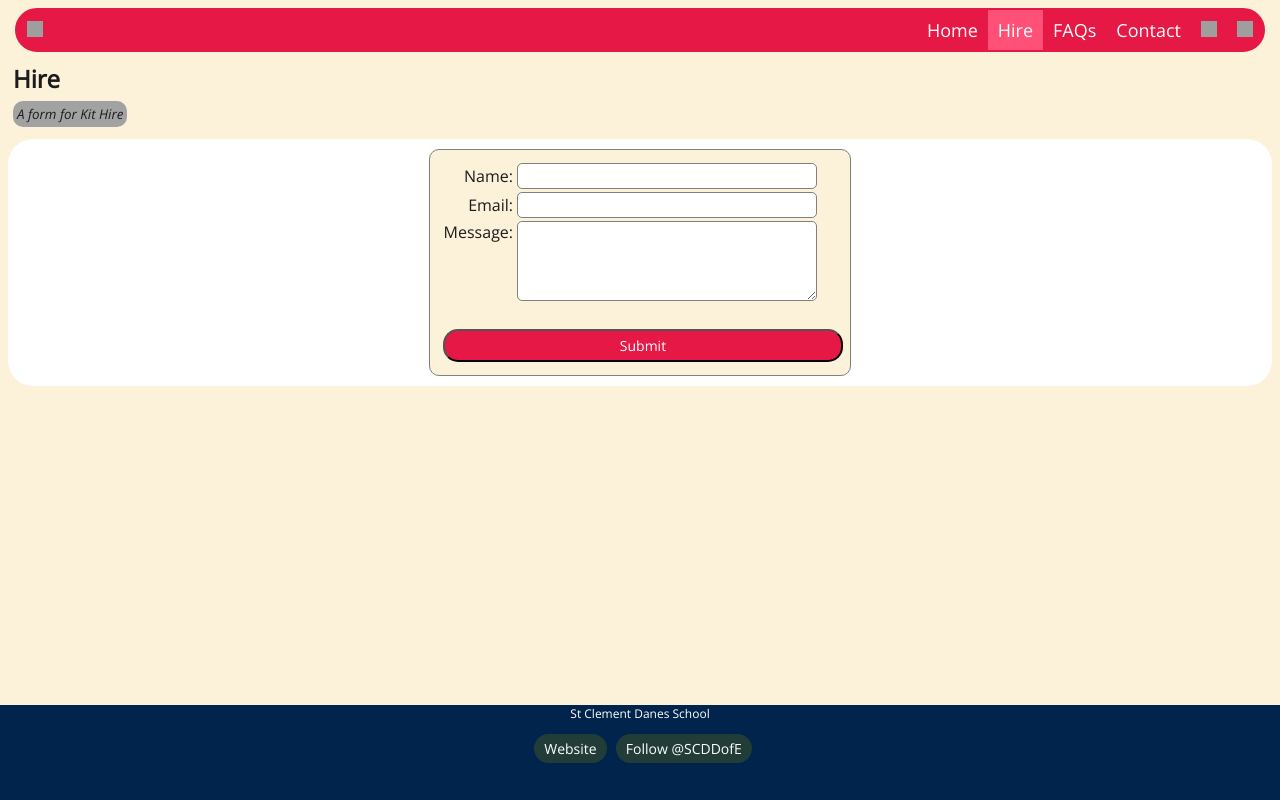
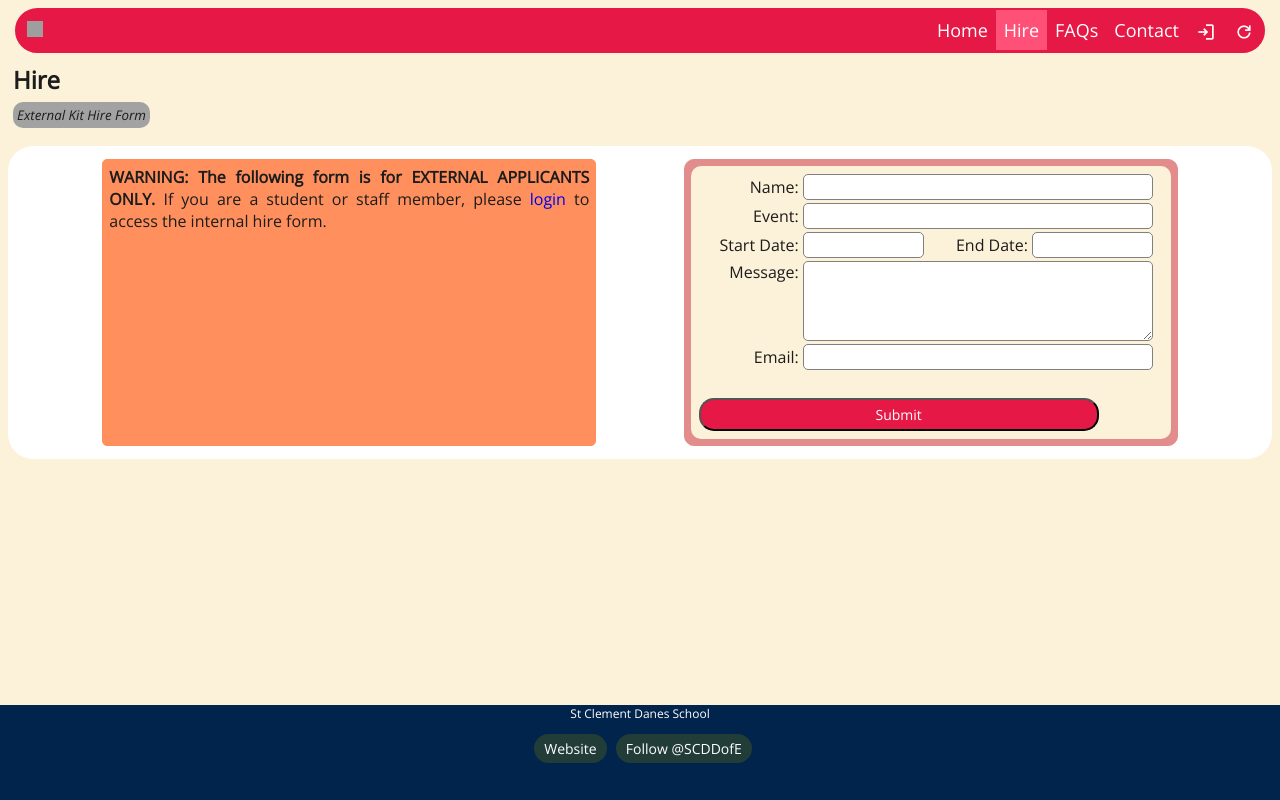
Before and after one commit to madscientist-314/kitloggerwebsite, a plain HTML site: page hire.html in a window 1280 px wide. Drawn offline with nearby package versions, Linux system fonts and the light colour scheme; grey boxes are pictures that could not be loaded.

Commit message:
v0.0.14 External Hire Form layout  On branch main  Your branch is up to date with 'origin/main'.
 Changes to be committed:
	modified:   faqs.html
	modified:   hire.html
	modified:   index.html
	new file:   script.js
	modified:   static/style.css

```diff
--- a/hire.html
+++ b/hire.html
@@ -1,5 +1,5 @@
 <!-- GNU AGPLv3.0 2023
-  Software: v0.0.13
+  Software: v0.0.14
   Kit Logger - DofE Kit Management System
   Copyright (C) 2023 Thomas Kirby
 
@@ -24,6 +24,8 @@
     <meta name="viewport" content="width=device-width, initial-scale=1" />
     <link rel="icon" href="https://i.imgur.com/ERlryfF.png" />
     <link rel="stylesheet" href="static\style.css" type="text/css" />
+    <link rel="stylesheet" href="https://fonts.googleapis.com/css2?family=Material+Symbols+Outlined:opsz,wght,FILL,GRAD@20..48,100..700,0..1,-50..200" />
+    <!--https://fonts.google.com/icons?preview.size=14&preview.layout=grid&classification=Display&stroke=Sans+Serif&vfonly=true&selected=Material+Symbols+Outlined:refresh:FILL@0;wght@400;GRAD@0;opsz@20&icon.size=18&icon.color=%23e8eaed&icon.platform=web-->
     <script>
       var root = document.querySelector(":root");
       var rs = getComputedStyle(root);
@@ -38,20 +40,14 @@
     <!--Navigation Bar-->
     <div class="topnav">
       <a href="index.html">
-        <img
-          alt="Refresh"
-          src="https://img.icons8.com/ios-filled/50/FFFFFF/restart--v1.png"
-          width="16"
-          height="16"
-        >
+        <span class="material-symbols-outlined">
+          refresh
+          </span>
       </a>
       <a href="https://madscientist-314.github.io/kitloggerwebsite/login">
-        <img
-          src="https://cdn.pixabay.com/photo/2018/11/13/21/43/avatar-3814049_640.png"
-          alt="Login"
-          width="16"
-          height="16"
-        >
+        <span class="material-symbols-outlined" style="text-align: centre;">
+          login
+        </span>
       </a>
       <a href="https://madscientist-314.github.io/kitloggerwebsite/contact">
         Contact
@@ -59,7 +55,10 @@
       <a href="https://madscientist-314.github.io/kitloggerwebsite/faqs">
         FAQs
       </a>
-      <a class="active" href="https://madscientist-314.github.io/kitloggerwebsite/hire">
+      <a
+        class="active"
+        href="https://madscientist-314.github.io/kitloggerwebsite/hire"
+      >
         Hire
       </a>
       <a href="https://madscientist-314.github.io/kitloggerwebsite/">
@@ -78,30 +77,52 @@
 
   <body>
     <h1>Hire</h1>
-    <sub>A form for Kit Hire</sub>
-    <p></p>
+    <sub>External Kit Hire Form</sub>
+    <br>
+    <br>
     <div class="flex-box">
+      <div class="warning">
+        <b>WARNING: The following form is for EXTERNAL APPLICANTS ONLY.</b>
+        If you are a student or staff member, please <a href="login.html" style="text-decoration: none;">login</a> to access the internal hire form.
+      </div>
+      <div class="form">
       <form class="hire" action="/form-handler.html" method="post">
         <ul>
           <li>
             <label for="name">Name:</label>
-            <input type="text" id="name" name="user_name" />
+            <input type="text" id="name" name="userName" />
           </li>
           <li>
-            <label for="mail">Email:</label>
-            <input type="email" id="mail" name="user_email" />
+            <label for="mail">Event:</label>
+            <input type="text" id="subject" name="subject" />
+          </li>
+          <li>
+            <label for="mail">Start Date:</label>
+            <input class="date" type="text" id="startDate" name="startDate" />
+            <label for="mail">End Date:</label>
+            <input class="date" type="text" id="endDate" name="userEmail" />
           </li>
           <li>
             <label for="msg">Message:</label>
-            <textarea id="msg" name="user_message"></textarea>
+            <textarea id="msg" name="userMessage"></textarea>
+          </li>
+          <li>
+          <label for="mail">Email:</label>
+          <input type="text" id="email" name="userEmail" />
           </li>
           <li>
             <label for="">
           <li>
-            <button class="hire" type="submit">Submit</button>
+            <button class="hire" id="externalHire" type="submit">Submit</button>
+            <script>
+              document.getElementById("externalHire").onclick = function() {
+                alert("Thank you for your request. We will be in touch shortly.");
+              };
+            </script>
           </li>
         </ul>
       </form>
+    </div>
     </div>
   </body>
 
--- a/static/style.css
+++ b/static/style.css
@@ -1,6 +1,6 @@
 /*
   GNU AGPLv3.0 2023
-  Software: v0.0.13
+  Software: v0.0.14
   Kit Logger - DofE Kit Management System
   Copyright (C) 2023 Thomas Kirby
 
@@ -36,6 +36,7 @@
   --background: #fcf1d9;
   --font: OpenSans;
   --fontItalic: OpenSansItalic;
+  --warning: #ff905d;
 }
 
 @font-face {
@@ -61,8 +62,9 @@ body {
   color: var(--black);
   background-color: var(--background);
 }
-/* Navigation Bar */
+
 .topnav {
+  /* Navigation Bar */
   border-radius: 25px;
   overflow: hidden;
   border: 2px solid var(--index);
@@ -77,13 +79,26 @@ body {
 .topnav a {
   /* Navigation Bar Links */
   float: right;
+  text-align: center;
+  vertical-align: middle;
   color: var(--white);
   text-align: center;
-  padding: 8px 10px;
+  padding: 8px;
   text-decoration: none;
   font-size: 18px;
   font-family: var(--font);
-  transition-duration: 0.3s;
+}
+
+span.material-symbols-outlined {
+  /* Nav Bar Icons */
+  /* https://fonts.google.com/icons?preview.size=14&preview.layout=grid&classification=Display&stroke=Sans+Serif&vfonly=true&selected=Material+Symbols+Outlined:refresh:FILL@0;wght@400;GRAD@0;opsz@20&icon.size=18&icon.color=%23e8eaed&icon.platform=web */
+  vertical-align: inherit;
+  font-size: 22px;
+  font-variation-settings:
+  'FILL' 0,
+  'wght' 400,
+  'GRAD' 0,
+  'opsz' 18
 }
 
 .topnav.container {
@@ -94,17 +109,17 @@ body {
 }
 
 .topnav a.left {
-  /* Navigation Bar Logo */
+  /* DofE Logo */
   float: left;
   color: var(--white);
   text-align: center;
   padding: 8px 10px;
   text-decoration: none;
-  transition-duration: 0.3s;
 }
 
 .topnav a:hover {
   background-color: var(--indexHover);
+  transition-duration: 300ms;
 }
 
 .topnav a.active {
@@ -161,7 +176,7 @@ h2 {
 }
 
 h3 {
-  color: var(--white);
+  color: var(--black);
   font-family: var(--font);
   font-size: 120%;
 }
@@ -244,11 +259,14 @@ a.embed {
   font-weight: 600;
 }
 
+a.redirect {
+  color: var(--index);
+}
+
 form.hire {
   margin: 0 auto;
-  width: 400px;
-  padding: 10px;
-  border: 1px solid var(--grey);
+  width: 470px;
+  padding: 5px;
   border-radius: 10px;
   background-color: var(--background);
 }
@@ -266,14 +284,22 @@ form.hire > ul > li{
 label {
   display: inline-block;
   width:
-  70px;
+  100px;
   text-align: right;
+}
+
+input.date {
+  font: var(--font);
+  width: 121px;
+  box-sizing: border-box;
+  border: 1px solid var(--grey);
+  border-radius: 5px;
 }
 
 input,
 textarea {
   font: var(--font);
-  width: 300px;
+  width: 350px;
   box-sizing: border-box;
   border: 1px solid var(--grey);
   border-radius: 5px;
@@ -311,6 +337,21 @@ textarea {
   color: var(--black);
 }
 
+.flex-box > div.warning{
+  border: 1px solid var(--warning);
+  font-family: var(--font);
+  color: var(--black);
+  max-width: 480px;
+  height: auto;
+  padding: 6px;
+  margin: 3px;
+  position: relative;
+  text-align: justify;
+  border-radius: 5px;
+  background-color: var(--warning);
+  justify-content: space-evenly;
+}
+
 .flex-box > div.secondary {
   border: 1px solid var(--secondary);
   font-family: var(--font);
@@ -327,15 +368,15 @@ textarea {
 
 .flex-box > div.form {
   border: 1px solid var(--secondary);
-  font-family: var(var(--font));
-  max-width: 400px;
+  font-family: var(--font);
+  max-width: 500px;
   height: auto;
   padding: 6px;
   margin: 3px;
   position: relative;
   text-align: justify;
   background-color: var(--secondary);
-  border-radius: 5px;
+  border-radius: 10px;
   justify-content: space-evenly;
 }
 
```
Also changed, not shown: faqs.html (+6 -3 lines), index.html (+5 -12 lines), script.js (added).
